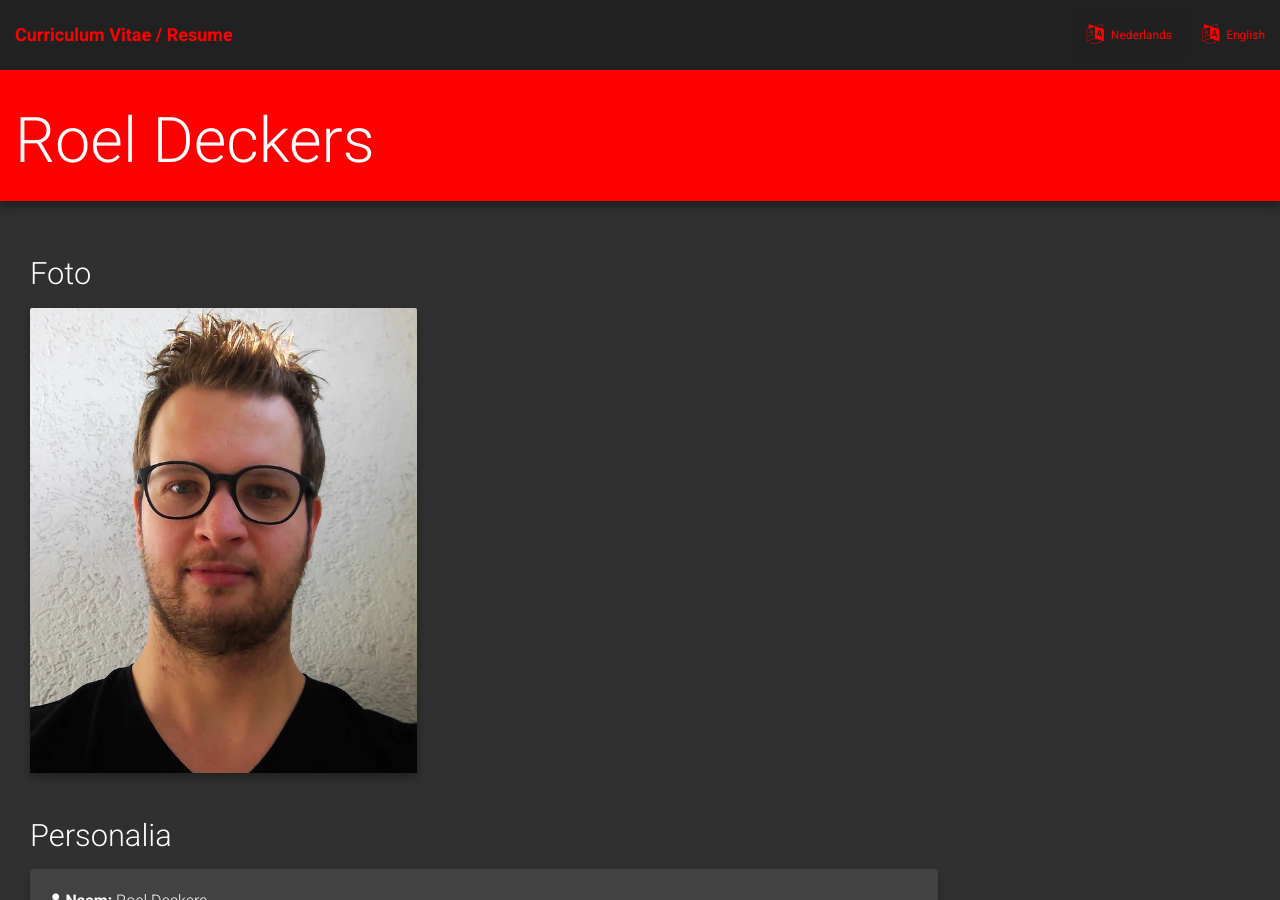
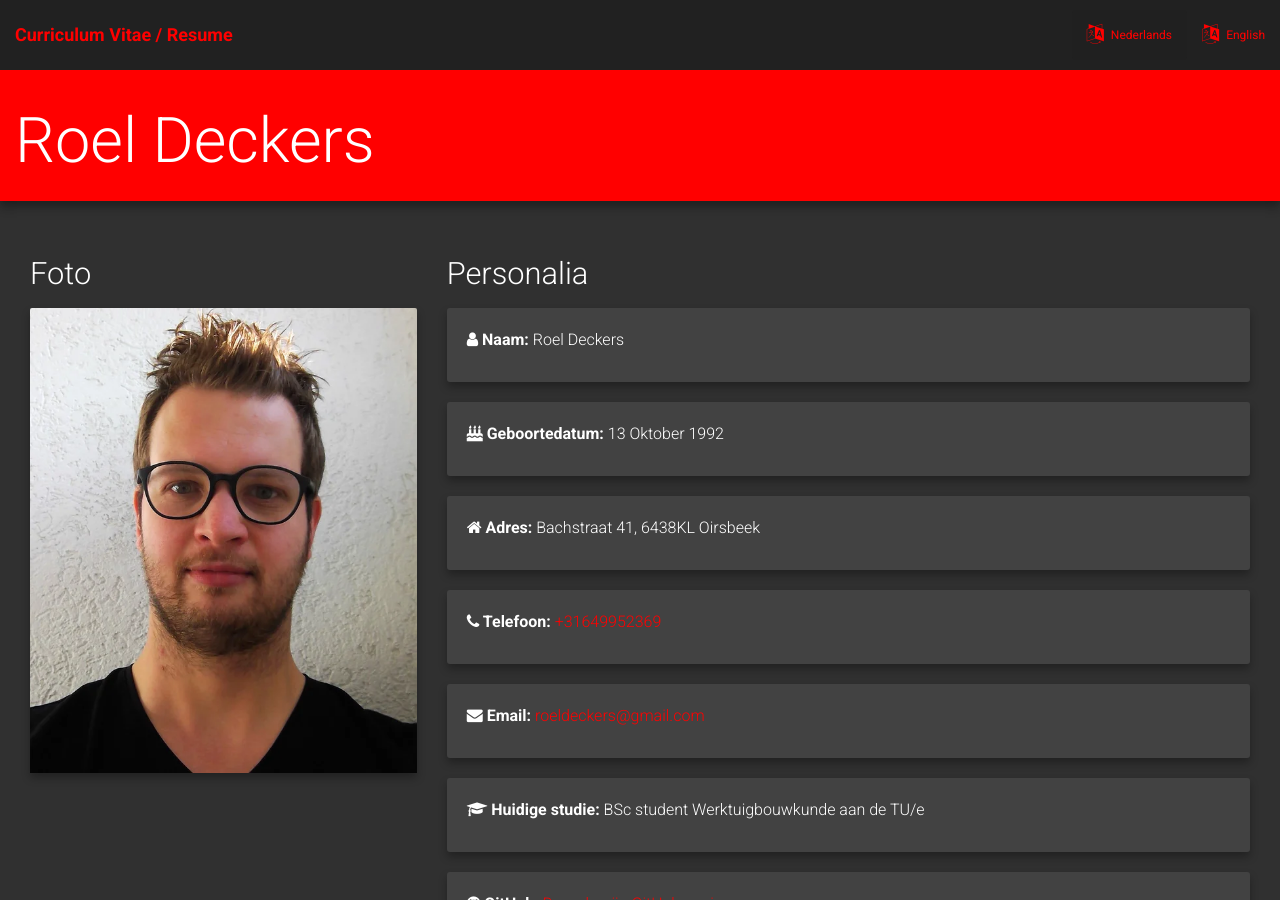
Before and after one commit to RoelD/CurriculumVitae, a Jekyll site: the page built from index.html, in a window 1280 px wide and 900 px high. Built offline with Jekyll 4.4.1, drawn with Linux system fonts in a browser that asks for light colours; nearby versions of some CDN libraries.

Commit message:
Update index.html

```diff
--- a/index.html
+++ b/index.html
@@ -17,7 +17,7 @@
       </div>
     </div>
   </div>
-  <div class="col-sm-9">
+  <div class="col-sm-8">
     <h2>Personalia</h2>
     <div class="card">
       <div class="card-content-1">
```
